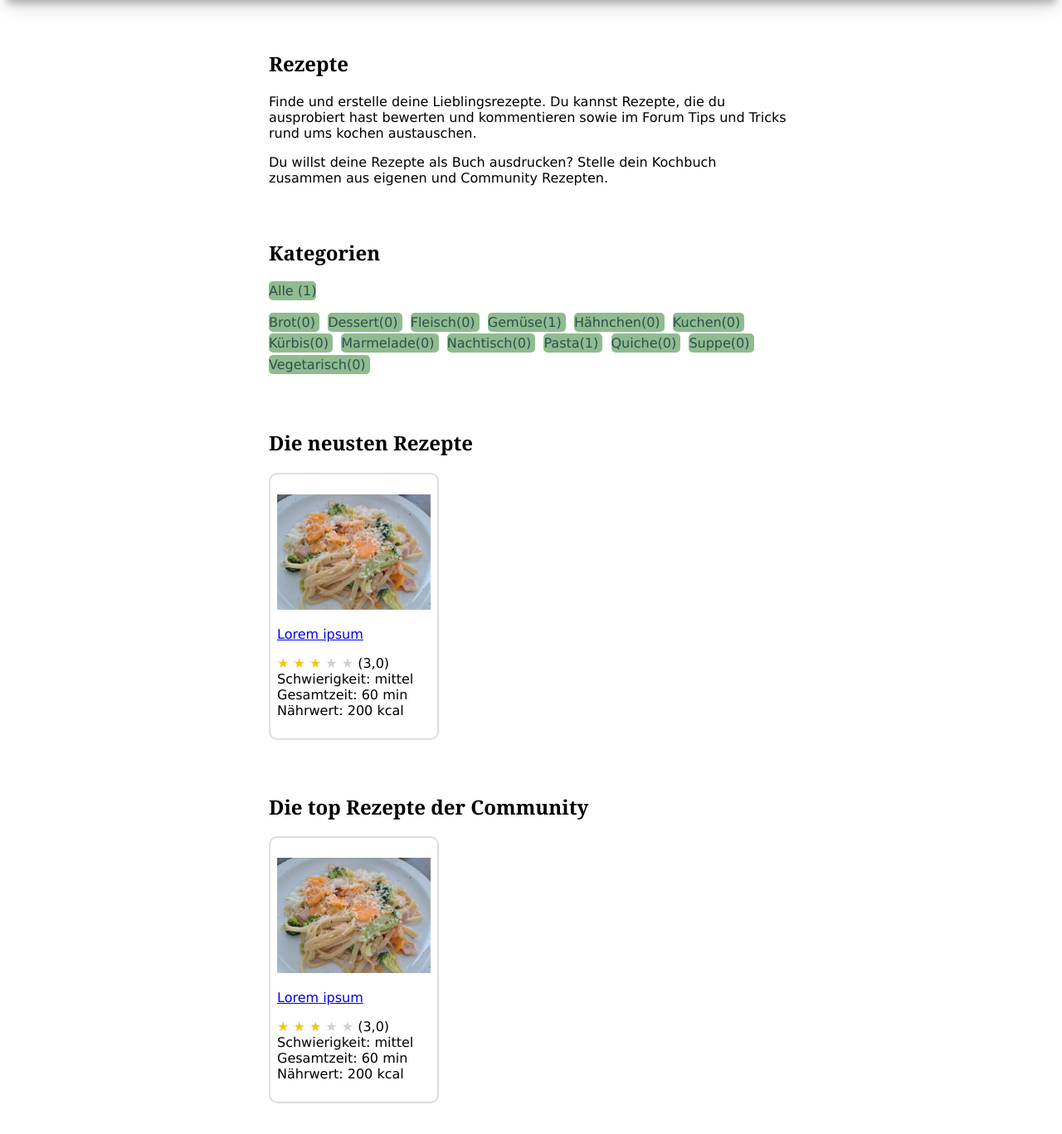
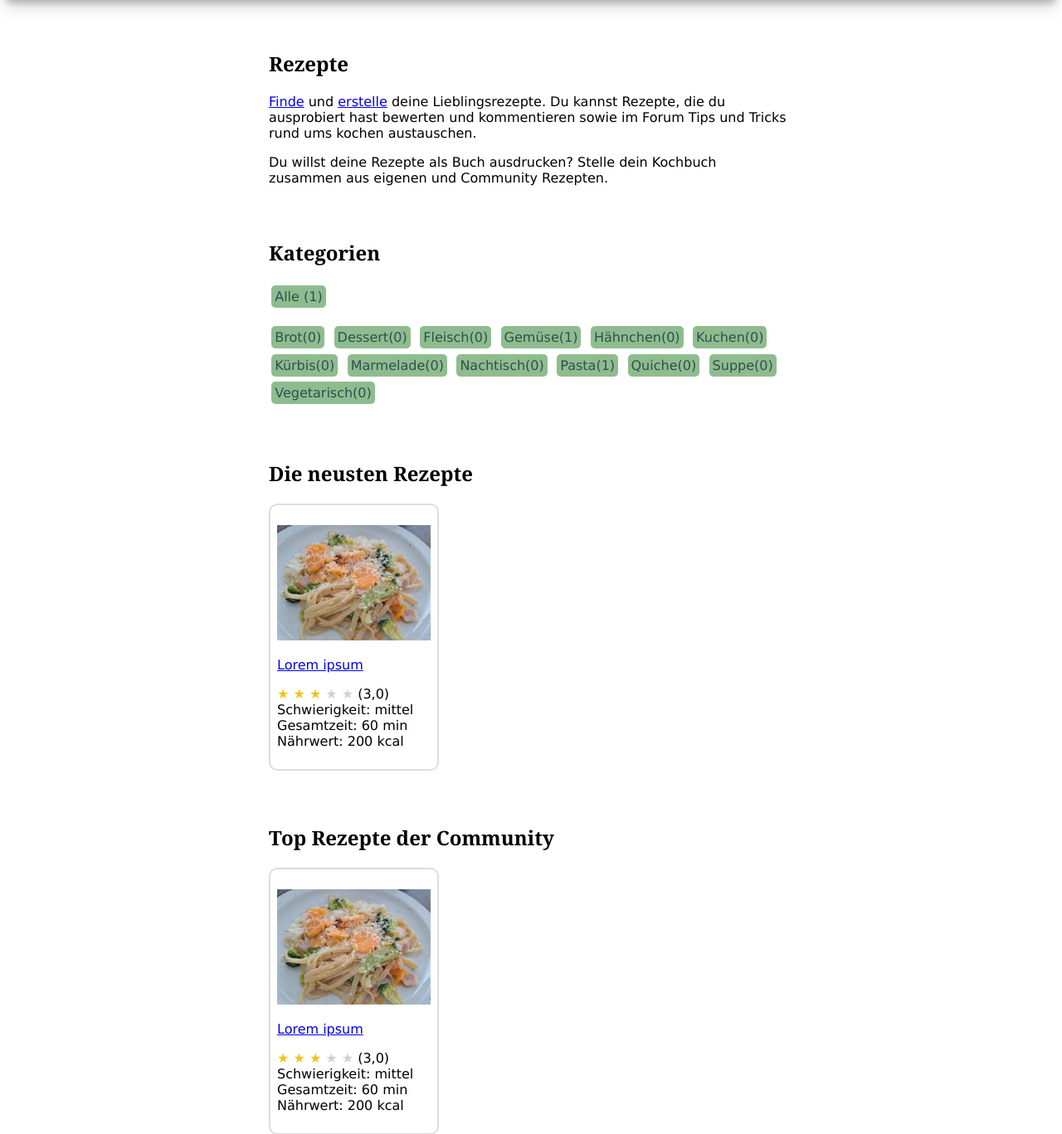
Before and after one commit to PatReis/fav_reps, a Django app: page / in a window 1280 px wide. Shown: the part 249-1616 px from the top of the page at 83% size. Before the commit the page ends 1579 px from the top, so only its background shows below. Run offline with Django 5.2, Linux system fonts and the light colour scheme; data comes from the database, SQL or seed files in the repository.

Commit message:
Continued with major website layout changes.

```diff
--- a/recipes_app/templates/recipes_app/home.html
+++ b/recipes_app/templates/recipes_app/home.html
@@ -1,38 +1,26 @@
 {% extends 'main.html' %}
 
 {% block content %}
-
-<style>
-    .span_green {
-        background-color:#8FBC8F;
-        border-radius: 5px;
-        padding-bottom: 2px;
-        padding-top: 2px;
-    }
-</style>
 
 <div class="main-container">
     <div class="main-middle-column">
 
         <div class="card">
             <h2>Rezepte</h2>
-            <p> Finde und erstelle deine Lieblingsrezepte.
+            <p> <a href="{% url 'recipes' %}">Finde</a> und <a href="{% url 'create-recipe' %}">erstelle</a> deine Lieblingsrezepte.
                 Du kannst Rezepte, die du ausprobiert hast bewerten und kommentieren sowie im Forum Tips und Tricks rund ums kochen austauschen. </p>
             <p> Du willst deine Rezepte als Buch ausdrucken? Stelle dein Kochbuch zusammen aus eigenen und Community Rezepten. </p>
         </div>
 
         <div class="card">
             <h2>Kategorien</h2>
-            <span class="span_green">
-                <a href="{% url 'home' %}" style="text-decoration: none; color: DarkSlateGray;">Alle ({{max_recipes}})</a>
-                </span>
-            <p style="line-height: 1.6">
-                {% for topic in topics %}
-            <span class="span_green">
-                <a href="{% url 'home' %}?q={{topic.name}}" style="text-decoration: none; color: DarkSlateGray;">{{topic.name}}({{topic.recipe_set.all.count}})</a>
-            </span>
-                &nbsp;
-                {% endfor %}
+                <a href="{% url 'recipes' %}" class="topic-link">Alle ({{max_recipes}})</a>
+            <p>
+            {% for topic in topics %}
+                <a href="{% url 'recipes' %}?tpc={{topic.id}}" class="topic-link">
+                    {{topic.name}}({{topic.recipe_set.all.count}})
+                </a>
+            {% endfor %}
             </p>
         </div>
 
@@ -41,7 +29,7 @@
             <div class="grid-container">
             {% for recipe in recipes_latest %}
                 <div class="grid-item">
-<p>
+                    <p>
                         {% if recipe.image_meal %}
                         <a href="{% url 'recipe' recipe.id %}"><img src="{{ recipe.image_meal.url }}" style="width: 100%; height: 100%;" ></a>
                         {% endif %}
@@ -86,7 +74,7 @@
         </div>
 
         <div class="card">
-            <h2>Die top Rezepte der Community</h2>
+            <h2>Top Rezepte der Community</h2>
             <div class="grid-container">
             {% for recipe in recipes_best %}
                 <div class="grid-item">
--- a/recipes_app/views.py
+++ b/recipes_app/views.py
@@ -16,9 +16,18 @@ def recipes(request):
     pgNr = int(request.GET.get('pgNr')) if request.GET.get('pgNr') is not None else 0
     sortdir = {"Auf": "", "Ab": "-"}[request.GET.get('srtdir')] if request.GET.get('srtdir') is not None else ""
     sortval = request.GET.get('srtval')
+    tpc = request.GET.get('tpc') if request.GET.get('tpc') is not None else None
+    pgShow = int(request.GET.get('pgShow')) if request.GET.get('pgShow') is not None else 50
 
     max_recipes = Recipe.objects.count()
     recipes_filter = Recipe.objects.all()
+    topics = Topic.objects.all()
+
+    if tpc is not None:
+        try:
+            recipes_filter = Topic.objects.get(id=int(tpc)).recipe_set.all()
+        except Topic.DoesNotExist:
+            recipes_filter = Recipe.objects.all()
 
     # Start filter recipes based on query string.
     if q is not None and isinstance(q, str):
@@ -35,13 +44,12 @@ def recipes(request):
                 )
                 recipes_filter = recipes_filter.distinct()
 
-    topics = Topic.objects.all()
     recipes_count = recipes_filter.count()
 
     if sortval is not None:
         recipes_filter = recipes_filter.order_by(sortdir + sortval).distinct()
 
-    page_size = 50
+    page_size = max(min(int(pgShow), 10), 200)
     page_choices = 10
     # num_pages = math.ceil(recipes_count/page_size)
     # pgNr = min(max(0, pgNr), num_pages - 1)
--- a/static/styles/main.css
+++ b/static/styles/main.css
@@ -108,6 +108,16 @@ h1, h2, h3, h4, h5, h6 {
     background-color: #ddd;
 }
 
+.topic-link {
+    display: inline-block;
+    background-color:#8FBC8F;
+    border-radius: 5px;
+    padding: 0.25em;
+    margin: 0.2em;
+    color: DarkSlateGray;
+    text-decoration: none;
+}
+
 /* Footer */
 .footer {
     padding: 20px;
```
